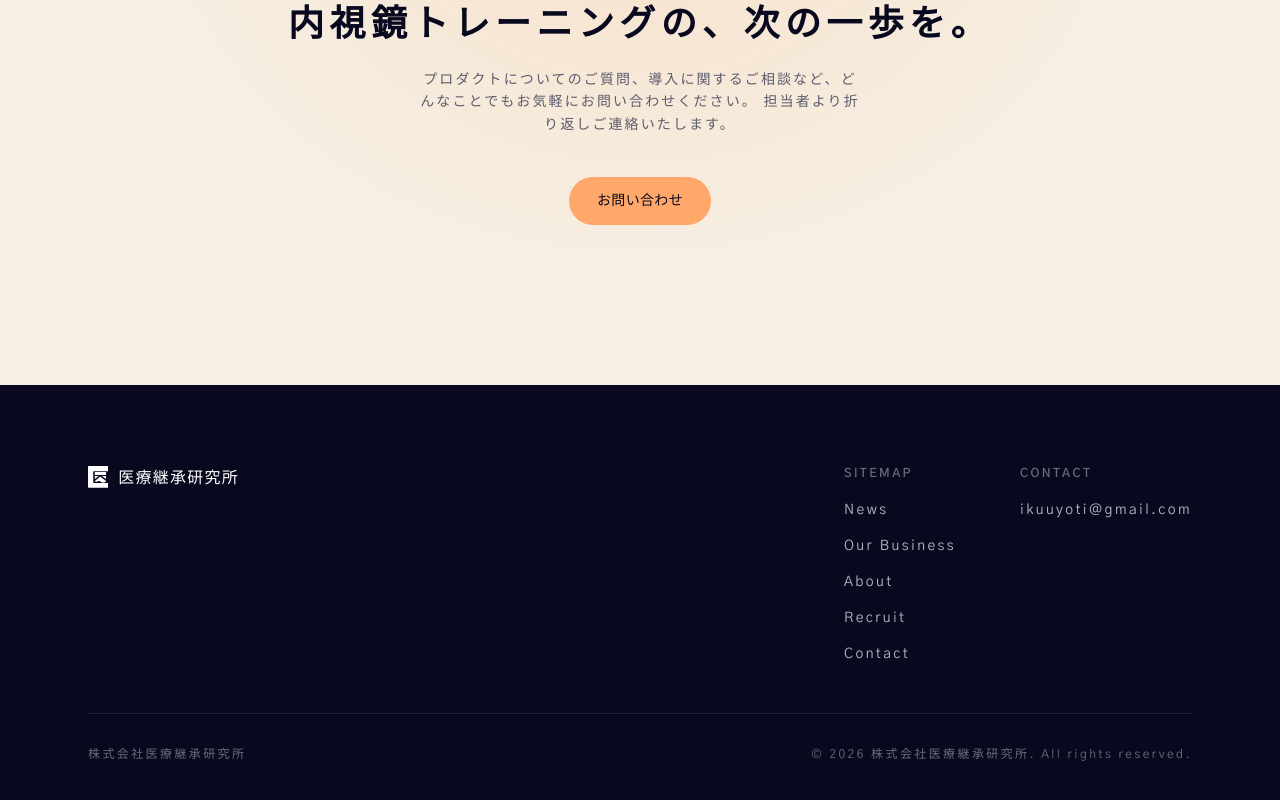
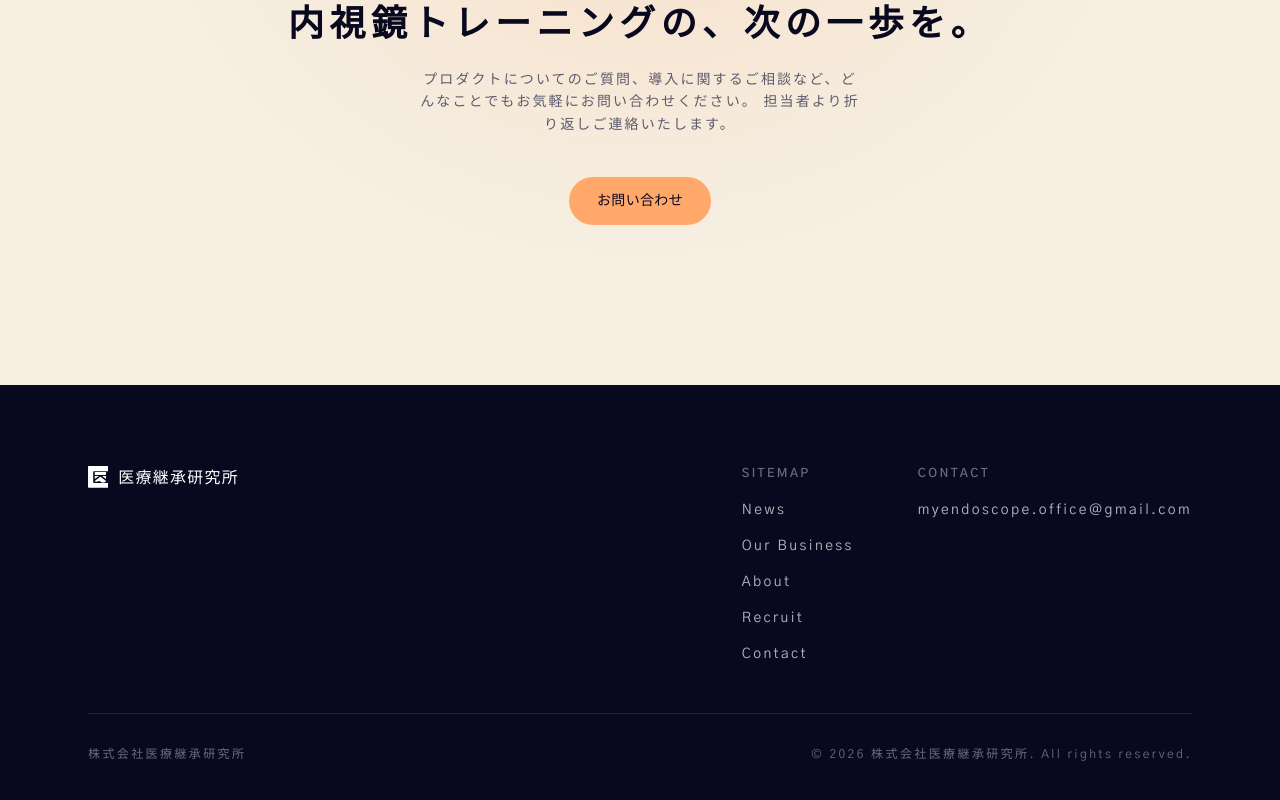
Before and after one commit to e213010a/IKIKEN-website, a Next.js app: page / in a window 1280 px wide. Shown: the part 2659-3459 px from the top of the page. Built offline with nearby package versions, Linux system fonts and the light colour scheme.

Commit message:
メアド変更

```diff
--- a/content/site.ts
+++ b/content/site.ts
@@ -252,6 +252,6 @@ export const site = {
     button: { label: "お問い合わせ", href: "/contact" },
   },
   footer: {
-    contactEmail: "ikuuyoti@gmail.com",
+    contactEmail: "myendoscope.office@gmail.com",
   },
 } as const;
```
